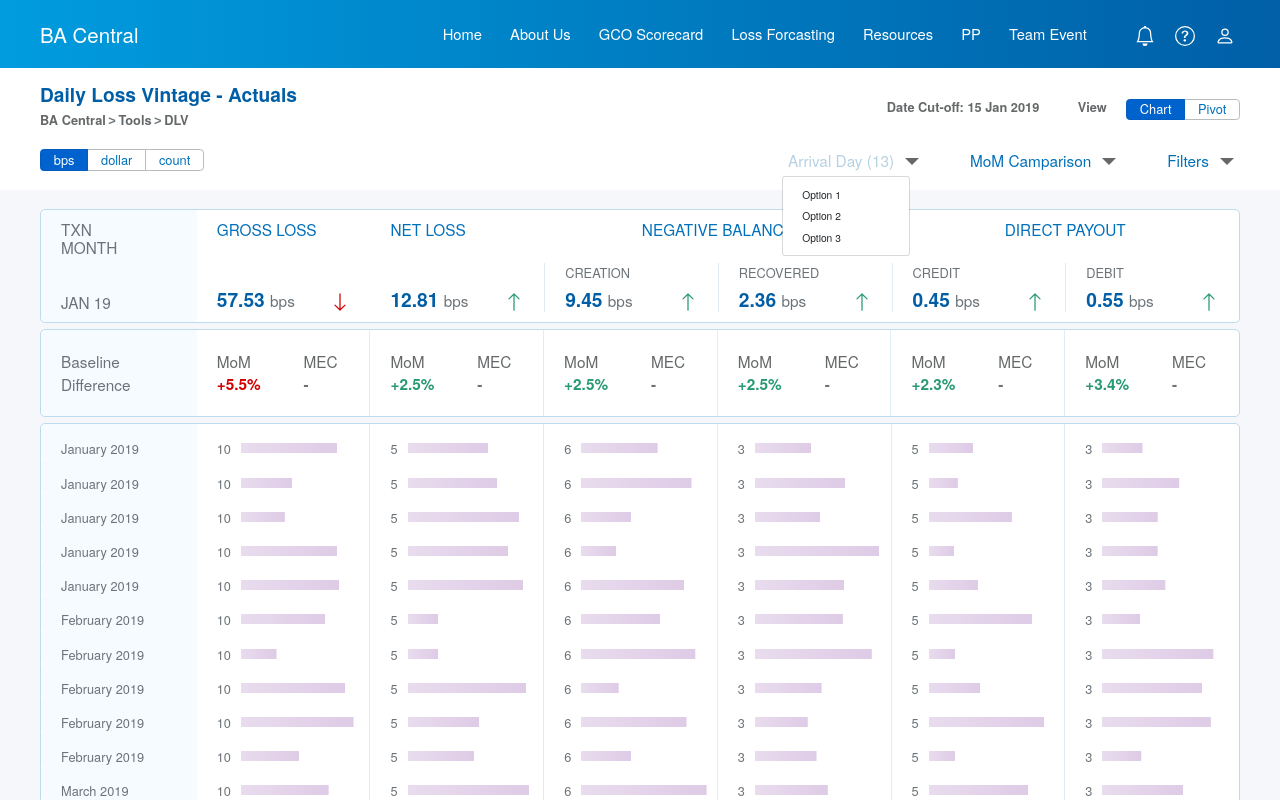
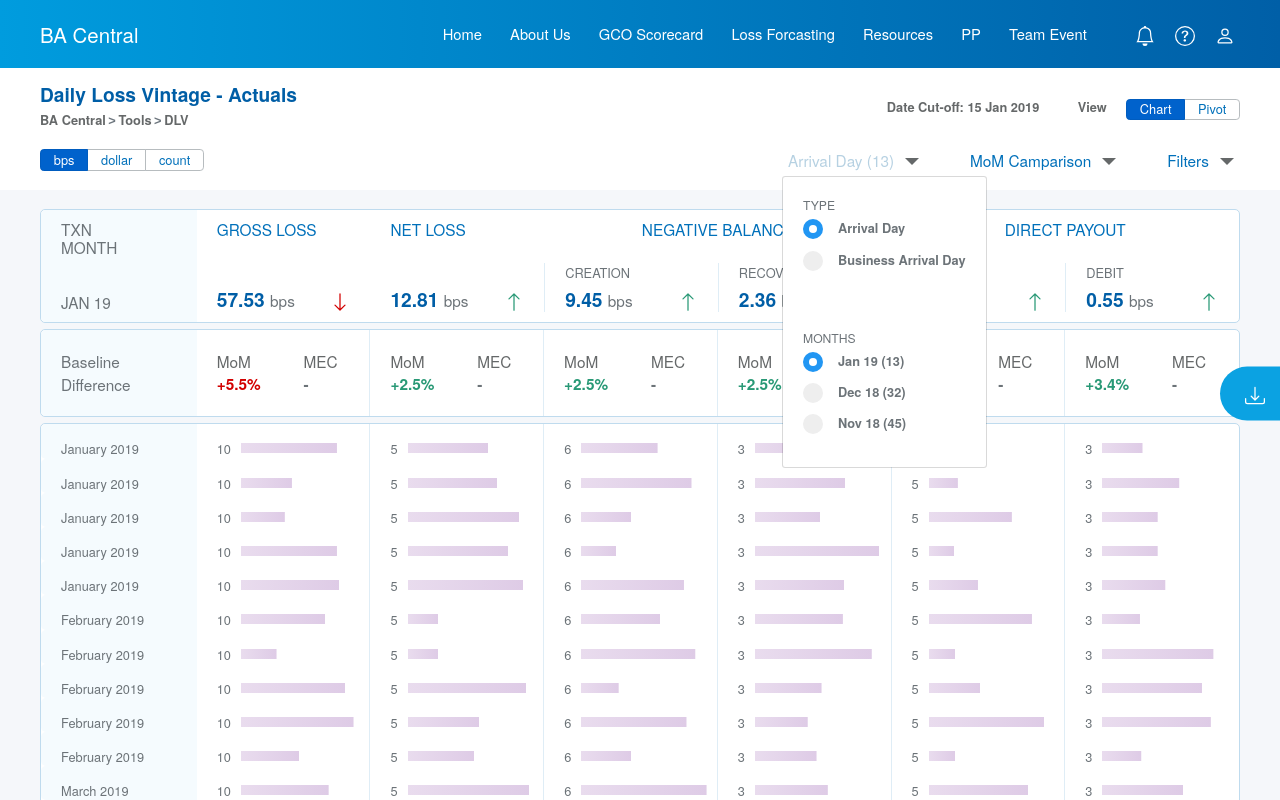
Before and after one commit to gsrinivasan17/Assignment-DLV, a React (Create React App) app: page / in a window 1280 px wide. Both pictures are taken after a click on the button "Arrival Day (13)". Shown: the top 800 px of the page. Built offline with nearby package versions, Linux system fonts and the light colour scheme.

Commit message:
Filter changes and download icons added

```diff
--- a/src/App.css
+++ b/src/App.css
@@ -42,3 +42,86 @@ a:hover {
 .red {
     color:#d20000;
 }
+
+/* Custom radio button styles */
+.radio-container,
+.checkbox-container {
+    padding: 15px 20px;
+}
+.radio-container h6,
+.checkbox-container h6 {
+    font-size: 0.95rem;
+}
+.radio,
+.checkbox {
+  cursor: pointer;
+  display: block;
+  font-size: 1rem;
+  font-weight: 700;
+  position: relative;
+  padding-left: 35px;
+  margin-bottom: 12px;
+  -webkit-user-select: none;
+  -moz-user-select: none;
+  -ms-user-select: none;
+  user-select: none;
+  white-space: nowrap;
+  }
+  .radio input,
+  .checkbox input {
+    cursor: pointer;
+    height: 0;
+    opacity: 0;
+    position: absolute;
+    width: 0;
+  }
+  .radio:hover input ~ .checkmark,
+  .checkbox:hover input ~ .checkmark {
+    background-color: #ccc;
+  }
+  .radio input:checked ~ .checkmark,
+  .checkbox input:checked ~ .checkmark {
+    background-color: #2196F3;
+  }
+  .radio .checkmark:after,
+  .checkbox .checkmark:after {
+    content: "";
+    display: none;
+    position: absolute;
+  }
+  .radio input:checked ~ .checkmark:after,
+  .checkbox input:checked ~ .checkmark:after {
+    display: block;
+  }
+
+  .radio .checkmark,
+  .checkbox .checkmark {
+    background-color: #eee;
+    height: 20px;
+    left: 0;
+    position: absolute;
+    top: 0;
+    width: 20px;
+  }
+  .radio .checkmark {
+    border-radius: 50%;
+  }
+  .radio .checkmark:after {
+    background: white;
+    border-radius: 50%;
+    height: 8px;
+    left: 6px;
+    top: 6px;
+    width: 8px;
+  }
+  .checkbox .checkmark:after {
+    border: solid white;
+    border-width: 0 3px 3px 0;
+    height: 10px;
+    left: 8px;
+    top: 4px;
+    -webkit-transform: rotate(45deg);
+    -ms-transform: rotate(45deg);
+    transform: rotate(45deg);
+    width: 5px;
+  }
--- a/src/client/components/dashboard/dashboard.js
+++ b/src/client/components/dashboard/dashboard.js
@@ -29,6 +29,7 @@ class Dashboard extends Component {
   render() {
     return (
       <div>
+        {/* Top section */}
         <div className="grid-container mt-4">
           <div>
             <div><h3>TXN <br/>MONTH</h3></div>
@@ -66,6 +67,7 @@ class Dashboard extends Component {
           </div>
         </div>
 
+        {/* Baseline Difference */}
         <div className="grid-container baseline mt-2">
           <div>Baseline <br />Difference</div>
           { dataBaseLineList.map((row, i) => {
@@ -79,6 +81,7 @@ class Dashboard extends Component {
           }
         </div>
 
+          {/* Main grid content */}
         <div className="main-grid mt-2">
           { dataList.map((row, i) => {
               return (
@@ -114,6 +117,14 @@ class Dashboard extends Component {
           }
         </div>
 
+        {/* Download icons */}
+        <div className="download-icons">
+          <ul>
+            <li><Icon.Download  color="white" size={20} /></li>
+            <li><Icon.FileText color="white" size={20} /></li>
+            <li><Icon.Camera  color="white" size={20} /></li>
+          </ul>
+        </div>
       </div>
     );
   }
--- a/src/client/components/filters/filters.js
+++ b/src/client/components/filters/filters.js
@@ -34,34 +34,81 @@ class Filters extends Component {
               </div>
             </div>
             <div className="column text-right">
-            <div className="filter dropdown mr-5">
-                <button className="btn btn-secondary btn-sm dropdown-toggle" type="button" id="dropdownMenuButton" data-toggle="dropdown" aria-haspopup="true" aria-expanded="false">
+              <div className="filter dropdown mr-5">
+                <button className="btn btn-secondary btn-sm dropdown-toggle" type="button" id="arrivalDay" data-toggle="dropdown" aria-haspopup="true" aria-expanded="false">
                   Arrival Day (13)
-                </button>
-                <div className="dropdown-menu" aria-labelledby="dropdownMenuButton">
-                  <a className="dropdown-item" href="/">Option 1</a>
-                  <a className="dropdown-item" href="/">Option 2</a>
-                  <a className="dropdown-item" href="/">Option 3</a>
+                  </button>
+                <div className="dropdown-menu" aria-labelledby="arrivalDay">
+                  <div className="radio-container">
+                    <h6>TYPE</h6>
+                    <label className="radio">Arrival Day
+                      <input type="radio" defaultChecked name="arrivalday" />
+                      <span className="checkmark"></span>
+                    </label>
+                    <label className="radio">Business Arrival Day
+                      <input type="radio" name="arrivalday" />
+                      <span className="checkmark"></span>
+                    </label>
+                  </div>
+                  <div className="radio-container mt-4">
+                    <h6>MONTHS</h6>
+                    <label className="radio">Jan 19 (13)
+                      <input type="radio" defaultChecked name="businessarrivalday" />
+                      <span className="checkmark"></span>
+                    </label>
+                    <label className="radio">Dec 18 (32)
+                      <input type="radio" name="businessarrivalday" />
+                      <span className="checkmark"></span>
+                    </label>
+                    <label className="radio">Nov 18 (45)
+                      <input type="radio" name="businessarrivalday" />
+                      <span className="checkmark"></span>
+                    </label>
+                  </div>
                 </div>
               </div>
-            <div className="filter dropdown mr-5">
-                <button className="btn btn-secondary btn-sm dropdown-toggle" type="button" id="dropdownMenuButton" data-toggle="dropdown" aria-haspopup="true" aria-expanded="false">
+              <div className="filter dropdown mr-5">
+                <button className="btn btn-secondary btn-sm dropdown-toggle" type="button" id="momCamparison" data-toggle="dropdown" aria-haspopup="true" aria-expanded="false">
                   MoM Camparison
                 </button>
-                <div className="dropdown-menu" aria-labelledby="dropdownMenuButton">
-                  <a className="dropdown-item" href="/">Option 1</a>
-                  <a className="dropdown-item" href="/">Option 2</a>
-                  <a className="dropdown-item" href="/">Option 3</a>
+                <div className="dropdown-menu" aria-labelledby="momCamparison">
+                  <div className="radio-container">
+                    <h6>BASELINE</h6>
+                    <label className="radio">3 Months (Default)
+                      <input type="radio" defaultChecked name="momcomparison" />
+                      <span className="checkmark"></span>
+                    </label>
+                    <label className="radio">6 Months
+                      <input type="radio" name="momcomparison" />
+                      <span className="checkmark"></span>
+                    </label>
+                  </div>
+
+                  <div className="checkbox-container pt-0">
+                    <h6>MONTHS</h6>
+                    <label className="checkbox">Dec 18
+                      <input type="checkbox" defaultChecked name="months" />
+                      <span className="checkmark"></span>
+                    </label>
+                    <label className="checkbox">Nov 18
+                      <input type="checkbox" defaultChecked name="months" />
+                      <span className="checkmark"></span>
+                    </label>
+                    <label className="checkbox">Oct 18
+                      <input type="checkbox" name="months" />
+                      <span className="checkmark"></span>
+                    </label>
+                  </div>
                 </div>
               </div>
               <div className="filter dropdown">
-                <button className="btn btn-secondary btn-sm dropdown-toggle" type="button" id="dropdownMenuButton" data-toggle="dropdown" aria-haspopup="true" aria-expanded="false">
+                <button className="btn btn-secondary btn-sm dropdown-toggle" type="button" id="filters" data-toggle="dropdown" aria-haspopup="true" aria-expanded="false">
                   Filters
                 </button>
-                <div className="dropdown-menu" aria-labelledby="dropdownMenuButton">
-                  <a className="dropdown-item" href="/">Option 1</a>
-                  <a className="dropdown-item" href="/">Option 2</a>
-                  <a className="dropdown-item" href="/">Option 3</a>
+                <div className="dropdown-menu dropdown-menu-right" aria-labelledby="filters">
+                  <div className="radio-container">
+                    <h6>FILTERS CONTENT HERE</h6>
+                  </div>
                 </div>
               </div>
             </div>
--- a/src/client/styles/dashboard.css
+++ b/src/client/styles/dashboard.css
@@ -114,3 +114,31 @@ h5 svg {
 .main-grid > div > div {
   padding: 0 20px;
 }
+
+.download-icons {
+  position: fixed;
+  right: 0;
+  top: 50%;
+  transform: translateY(-50%);
+}
+.download-icons ul {
+  display: flex;
+  flex-direction: row;
+  list-style: none;
+  padding: 0;
+  transform: translateX(120px);
+  transition: .3s ease-out;
+}
+.download-icons ul:hover {
+  transform: translateX(0);
+}
+.download-icons ul li {
+    background: #0070ba;
+    cursor: pointer;
+    padding: 15px;
+}
+.download-icons ul li:first-child {
+  background: #0ba2e2;
+  border-top-left-radius: 50px;
+  border-bottom-left-radius: 50px;
+}
```
